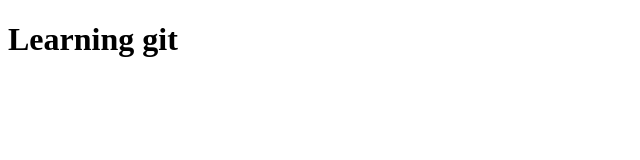
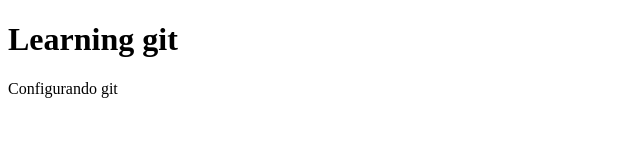
Before and after one commit to Danubiabuba/lab001, a plain HTML site: page index.html in a window 1280 px wide. Shown: the whole page, without its empty margins (0-640 px from the left). Drawn offline with Linux system fonts and the light colour scheme.

Commit message:
Adição de paragrafo.

```diff
--- a/index.html
+++ b/index.html
@@ -8,5 +8,6 @@
 </head>
 <body>
     <h1>Learning git</h1>
+    <p>Configurando git</p>
 </body>
 </html>
```
